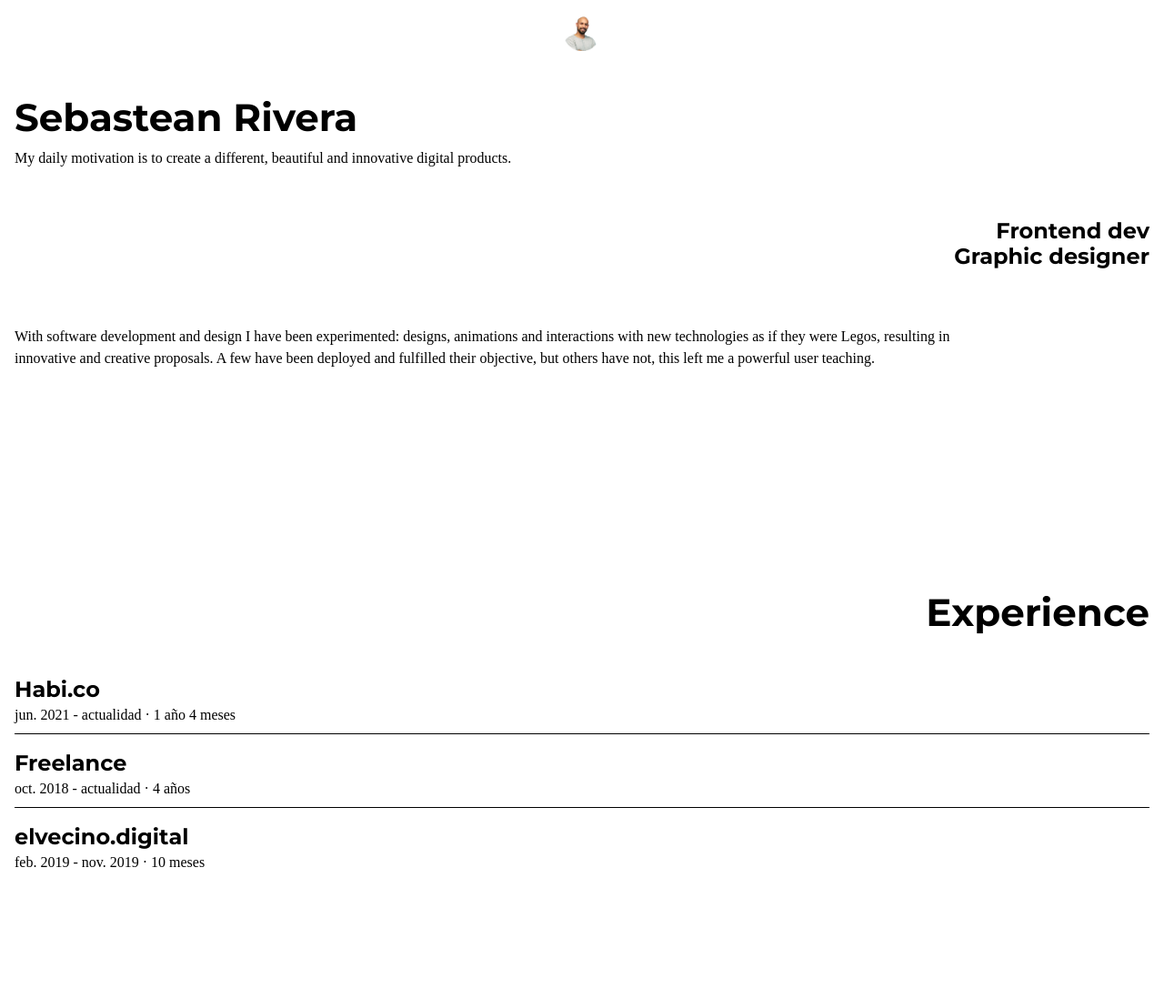
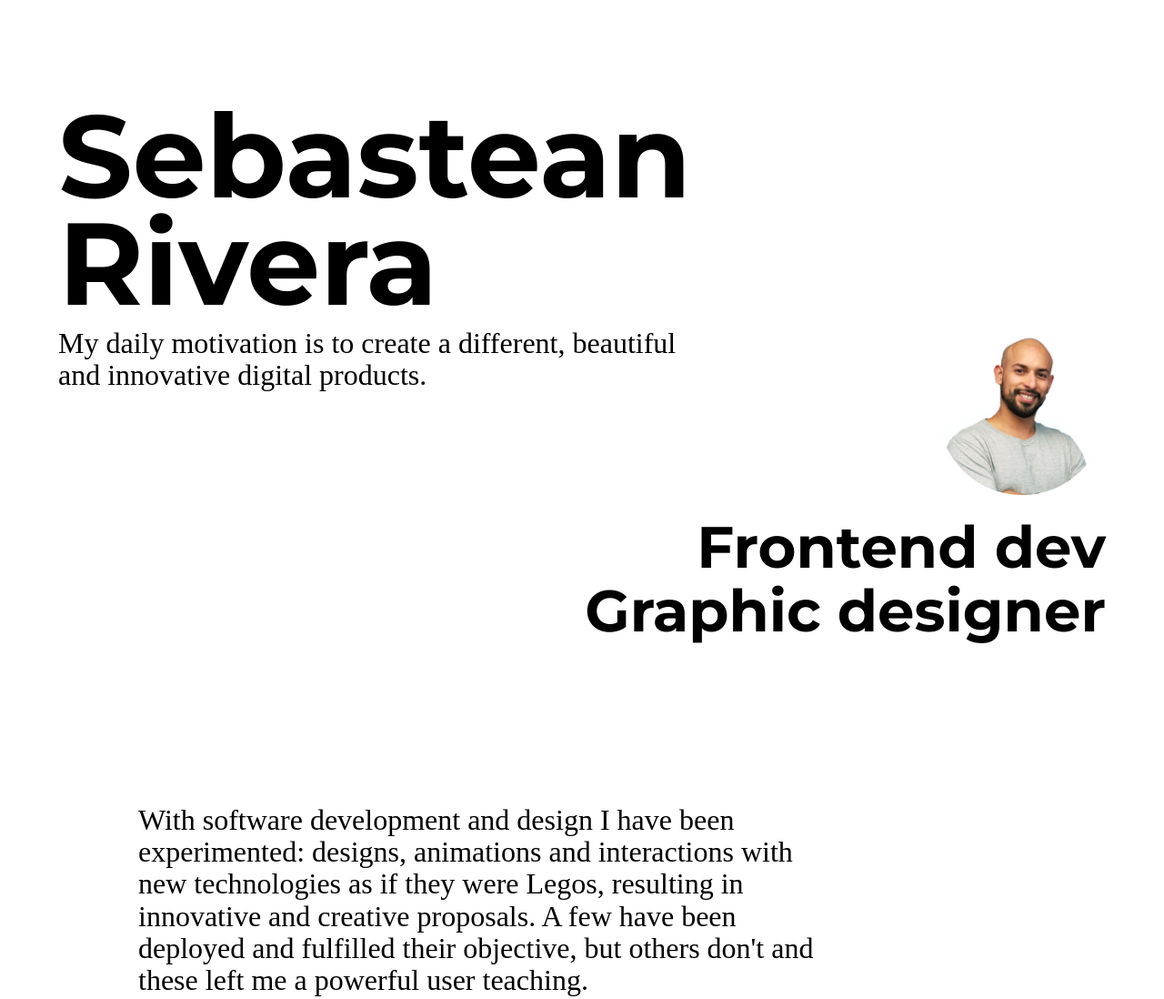
Before and after one commit to andresriveraa/portafolio-2022, a plain HTML site: page index.html in a window 1280 px wide. Shown: the top 1098 px of the page at 91% size. Drawn offline with Linux system fonts and the light colour scheme; a web font is replaced by a local one.

Commit message:
responsive

```diff
--- a/css/constants.css
+++ b/css/constants.css
@@ -13,11 +13,7 @@
 :read-only {
   --primaryFont: 'Montserrat';
   --secondaryFont: 'Roboto flex';
-  --mobile-max-size: '744 px';
-  --tablet-max-size: '1280 px';
+  --mobile-max-size: 744px;
+  --tablet-max-size: 1280px;
   --black: #000;
 }
-
-* {
-  margin: 0;
-}
--- a/css/contact.css
+++ b/css/contact.css
@@ -7,7 +7,6 @@
 
 
 .contact__title {
- margin-top: 48px;
   margin-bottom: 80px;
   cursor: pointer;
 }
@@ -26,3 +25,9 @@
 .contact__item {
   margin-bottom: 16px;
 }
+
+@media screen and (min-width: 744px){
+  .contact__title {
+    margin-bottom: 160px;
+  }
+}
--- a/css/experience.css
+++ b/css/experience.css
@@ -24,3 +24,13 @@
   margin-bottom: 8px;
 
 }
+
+@media screen and (min-width: 744px) {
+  .experience__title {
+    margin-bottom: 96px;
+  }
+
+  .experience__item {
+    margin-bottom: 40px;
+  }
+}
--- a/css/hero.css
+++ b/css/hero.css
@@ -39,5 +39,57 @@
 
 .hero__aboutMe {
   grid-column: 1 / -2;
+}
 
+@media screen and (min-width: 744px) {
+
+  .hero__img {
+    width: 56px;
+  }
+
+  .hero__description{
+    margin-bottom: 205px;
+  }
+  .hero__aboutMe {
+    text-align: right;
+    grid-column: 2 / -1;
+  }
+
+  .hero__img-desktop {
+    display: none;
+  }
 }
+
+@media screen and (min-width: 1280px) {
+  .hero__title {
+    margin-top: 6vh;
+    grid-column: 1 / span 7;
+  }
+
+  .hero__img {
+    display: none;
+  }
+
+  .hero__img-desktop {
+    display: inline;
+    width: 184px;
+    margin-bottom: 16px;
+    grid-column: -1 / -2;
+
+  }
+
+  .hero__description {
+    grid-column: 1 / span 8;
+    margin-bottom: 114px;
+   }
+
+   .hero__subtitle2  {
+    margin-bottom: 172px;
+   }
+
+   .hero__aboutMe {
+    text-align: left;
+    grid-column: 2 / span 9;
+
+   }
+}
--- a/css/index.css
+++ b/css/index.css
@@ -1,3 +1,8 @@
+* {
+  margin: 0;
+  box-sizing: border-box;
+}
+
 body {
   margin: 16px 16px 0;
   display: grid;
@@ -48,13 +53,19 @@ a {
   line-height: 150%;
 }
 
-@media screen and (max-width: var(--mobile-max-size)) {
+@media screen and (min-width: 744px) {
+
+  body {
+  grid-template-columns: repeat(8, 1fr);
+  margin: 64px 64px 0;
+
+  }
   .title {
     font-size: 88px;
     line-height: 75px;
   }
 
-  .subTitle {
+  .subtitle {
     font-size: 40px;
     line-height: 22px;
   }
@@ -65,13 +76,17 @@ a {
   }
 }
 
-@media screen and (max-width: var(--tablet-max-size)) {
+@media screen and (min-width: 1280px) {
+  body {
+    grid-template-columns: repeat(12, 1fr);
+
+    }
   .title {
     font-size: 128px;
     line-height: 118px;
   }
 
-  .subTitle {
+  .subtitle {
     font-size: 64px;
     line-height: 58px;
   }
--- a/index.html
+++ b/index.html
@@ -17,21 +17,28 @@
         <img
           src="./assets/img/sebastian-rivera.png"
           class="hero__img"
-          alt="sebastian rivera foto de perfil"
+          alt="sebastian rivera picture profile"
         />
         <h1 class="hero__title title">Sebastean Rivera</h1>
         <p class="hero__description text">
           My daily motivation is to create a different, beautiful and innovative
           digital products.
         </p>
+
+        <img
+          src="./assets/img/sebastian-rivera.png"
+          class="hero__img-desktop"
+          alt="sebastian rivera picture profile"
+        />
+
         <p class="hero__subtitle subtitle">Frontend dev</p>
         <p class="hero__subtitle2 subtitle">Graphic designer</p>
         <p class="hero__aboutMe text">
           With software development and design I have been experimented:
           designs, animations and interactions with new technologies as if they
           were Legos, resulting in innovative and creative proposals. A few have
-          been deployed and fulfilled their objective, but others have not, this
-          left me a powerful user teaching.
+          been deployed and fulfilled their objective, but others don't and
+          these left me a powerful user teaching.
         </p>
       </section>
 
@@ -40,26 +47,23 @@
         <ul class="experience__list">
           <li class="experience__item">
             <h3 class="experience__subtitle subtitle">Habi.co</h3>
-            <p class="experience__time text">
-              jun. 2021 - actualidad · 1 año 4 meses
-            </p>
+            <p class="experience__time text">Jun. 2021 - now · 1 year 4 month</p>
           </li>
           <li class="experience__item">
             <h3 class="experience__subtitle subtitle">Freelance</h3>
-            <p class="experience__time text">
-              oct. 2018 - actualidad · 4 años
-            </p>
+            <p class="experience__time text">Oct. 2018 - now · 4 years</p>
           </li>
           <li class="experience__item">
             <h3 class="experience__subtitle subtitle">elvecino.digital</h3>
             <p class="experience__time text">
-              feb. 2019 - nov. 2019 · 10 meses
+              Feb. 2019 - Nov. 2019 · 10 month
             </p>
           </li>
         </ul>
       </section>
+
       <section id="contact">
-        <h2 title="email de contacto" class="contact__title title">
+        <h2 title="contact email" class="contact__title title">
           <a href="mailto:hi@bysebastean.com">hi@ bySebastean .com</a>
         </h2>
         <ul class="contact__list">
@@ -68,7 +72,7 @@
               href="https://www.linkedin.com/in/bysebastean/"
               rel="noreferrer"
               target="_blank"
-              title="url para mi perfil de linkedin"
+              title="url for my linkedin profile"
               class="contact__link subtitle"
             >
               LinkedIn
@@ -79,7 +83,7 @@
               href="https://www.instagram.com/bysebastean/"
               rel="noreferrer"
               target="_blank"
-              title="url para mi perfil de instagram"
+              title="url for my intagram profile"
               class="contact__link subtitle"
             >
               Instagram
@@ -90,7 +94,7 @@
               href="https://www.instagram.com/bysebastean/"
               rel="noreferrer"
               target="_blank"
-              title="url para descargar mi cv en pdf"
+              title="url for download mi cv"
               class="contact__link subtitle"
             >
               Download CV</a
```
